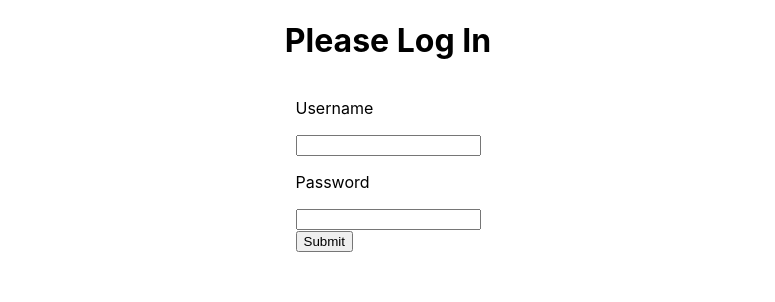
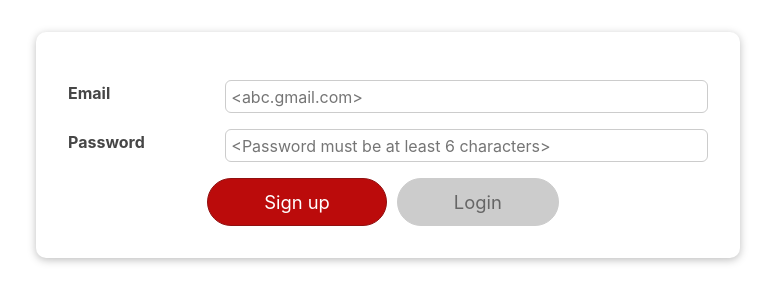
Before and after one commit to termehlee/TT1_28, a React (Create React App) app: page / in a window 1280 px wide. Shown: the top 302 px of the page, without its empty margins (252-1027 px from the left). Built offline with nearby package versions, Linux system fonts and the light colour scheme.

Commit message:
Login Page

```diff
--- a/src/App.js
+++ b/src/App.js
@@ -5,6 +5,7 @@ import { BrowserRouter, Route, Switch } from 'react-router-dom';
 import Dashboard from './components/Dashboard/Dashboard';
 import Preferences from './components/Preferences/Preferences';
 import Login from './components/Login/Login';
+// import Signup from './components/Signup/Signup';
 
 function App() {
   const [token, setToken] = useState();
--- /dev/null
+++ b/src/components/Login/Button.js
@@ -0,0 +1,18 @@
+import React from 'react';
+
+import classes from './Button.module.css';
+
+const Button = (props) => {
+  return (
+    <button
+      type={props.type || 'button'}
+      className={`${classes.button} ${props.className}`}
+      onClick={props.onClick}
+      disabled={props.disabled}
+    >
+      {props.children}
+    </button>
+  );
+};
+
+export default Button;
--- /dev/null
+++ b/src/components/Login/Button.module.css
@@ -0,0 +1,31 @@
+.button {
+  font: inherit;
+  border: 1px solid #911010;
+  background: #bb0b0b;
+  color: white;
+  padding: 0.75rem 3.5rem;
+  cursor: pointer;
+  font-size: 1.15rem;
+  border-radius: 30px;
+  margin-right: 10px;
+}
+
+.button:hover,
+.button:active {
+  background: #000000;
+  border-color: #000000;
+}
+
+.button:focus {
+  outline: none;
+}
+
+button:disabled,
+button:focus:disabled,
+button:hover:disabled,
+button:active:disabled {
+  background: #ccc;
+  border-color: #ccc;
+  color: #666666;
+  cursor: not-allowed;
+}
--- /dev/null
+++ b/src/components/Login/Card.js
@@ -0,0 +1,11 @@
+import React from 'react';
+
+import classes from './Card.module.css';
+
+const Card = (props) => {
+  return (
+    <div className={`${classes.card} ${props.className}`}>{props.children}</div>
+  );
+};
+
+export default Card;
--- /dev/null
+++ b/src/components/Login/Card.module.css
@@ -0,0 +1,5 @@
+.card {
+  background: white;
+  box-shadow: 0 2px 8px rgba(0, 0, 0, 0.26);
+  border-radius: 10px;
+}
--- a/src/components/Login/Login.js
+++ b/src/components/Login/Login.js
@@ -1,49 +1,105 @@
 import React, { useState } from 'react';
-import PropTypes from 'prop-types';
-import './Login.css';
+import Card from './Card';
+import classes from './Login.module.css';
+import Button from './Button';
 
-async function loginUser(credentials) {
-  return fetch('http://localhost:8080/login', {
-    method: 'POST',
-    headers: {
-      'Content-Type': 'application/json'
-    },
-    body: JSON.stringify(credentials)
-  })
-  .then(data => data.json())
-}
 
-export default function Login({ setToken }) {
-  const [username, setUsername] = useState();
-  const [password, setPassword] = useState();
+// async function loginUser(credentials) {
+//   return fetch('http://localhost:8080/login', {
+//     method: 'POST',
+//     headers: {
+//       'Content-Type': 'application/json'
+//     },
+//     body: JSON.stringify(credentials)
+//   })
+//   .then(data => data.json())
+// }
 
-  const handleSubmit = async e => {
-    e.preventDefault();
-    const token = await loginUser({
-      username,
-      password
-    });
-    setToken(token)
+const Login = (props, {setToken}) => {
+  const [enteredEmail, setEnteredEmail] = useState('');
+  const [enteredPassword, setEnteredPassword] = useState('');
+  const [passwordIsValid, setPasswordIsValid] = useState();
+  const [emailIsValid, setEmailIsValid] = useState();
+  const [formIsValid, setFormIsValid] = useState(false);
+
+  const handleSubmit = async event => {
+    event.preventDefault();
+    // const token = await loginUser({
+    //   enteredEmail,
+    //   enteredPassword
+    // });
+    // setToken(token)
+
+    console.log(enteredEmail, enteredPassword);
   }
+
+  const emailChangeHandler = (event) => {
+    setEnteredEmail(event.target.value);
+  };
+
+  const passwordChangeHandler = (event) => {
+    setEnteredPassword(event.target.value);
+
+    setFormIsValid(
+      event.target.value.trim().length > 6
+    );
+  };
+
+  const validateEmailHandler = () => {
+    setEmailIsValid(enteredEmail.includes('@'));
+  };
+
+  const validatePasswordHandler = () => {
+    setPasswordIsValid(enteredPassword.trim().length > 6);
+  };
+
   return (
-    <div className="login-wrapper">
-      <h1>Please Log In</h1>
+    <Card className={classes.login}>
       <form onSubmit={handleSubmit}>
-        <label>
-          <p>Username</p>
-          <input type="text" onChange={e => setUsername(e.target.value)}/>
-        </label>
-        <label><p>Password</p>
-          <input type="password" onChange={e => setPassword(e.target.value)}/>
-        </label>
-        <div>
-          <button type="submit">Submit</button>
+        <div
+          className={`${classes.control} ${
+            emailIsValid === false ? classes.invalid : ''
+          }`}
+        >
+          <label htmlFor="email">Email</label>
+          <input
+            type="email"
+            id="email"
+            value={enteredEmail}
+            onChange={emailChangeHandler}
+            onBlur={validateEmailHandler}
+            placeholder="<abc.gmail.com>"
+          />
+        </div>
+        <div
+          className={`${classes.control} ${
+            passwordIsValid === false ? classes.invalid : ''
+          }`}
+        >
+          <label htmlFor="password">Password</label>
+          <input
+            type="password"
+            id="password"
+            value={enteredPassword}
+            onChange={passwordChangeHandler}
+            onBlur={validatePasswordHandler}
+            placeholder="<Password must be at least 6 characters>"
+          />
+        </div>
+
+        <div className={classes.actions}>
+        <Button type="button" className={classes.btn}>
+            Sign up
+          </Button>
+
+          <Button type="submit" className={classes.btn} disabled={!formIsValid}>
+            Login
+          </Button>
         </div>
       </form>
-    </div>
-  )
-}
 
-Login.propTypes = {
-  setToken: PropTypes.func.isRequired
-}
+    </Card>
+  );
+};
+
+export default Login;
--- /dev/null
+++ b/src/components/Login/Login.module.css
@@ -0,0 +1,56 @@
+.login {
+  width: 90%;
+  max-width: 40rem;
+  margin: 2rem auto;
+  padding: 2rem;
+}
+
+.control {
+  margin: 1rem 0;
+  display: flex;
+  align-items: stretch;
+  flex-direction: column;
+}
+
+.control label,
+.control input {
+  display: block;
+}
+
+.control label {
+  font-weight: bold;
+  flex: 1;
+  color: #464646;
+  margin-bottom: 0.5rem;
+}
+
+.control input {
+  flex: 3;
+  font: inherit;
+  padding: 0.35rem 0.35rem;
+  border-radius: 6px;
+  border: 1px solid #ccc;
+}
+
+.control input:focus {
+  outline: none;
+  border-color: #4f005f;
+  background: #f6dbfc;
+}
+
+.control.invalid input {
+  border-color: red;
+  background: #fbdada;
+}
+
+.actions {
+  text-align: center;
+}
+
+@media (min-width: 768px) {
+  .control {
+    align-items: center;
+    flex-direction: row;
+  }
+
+}
--- /dev/null
+++ b/src/components/Login/Registration.js
@@ -0,0 +1 @@
+function Registration ()
```
Also changed, not shown: src/components/Login/Login_Test.js (added, +49 -0 lines).
